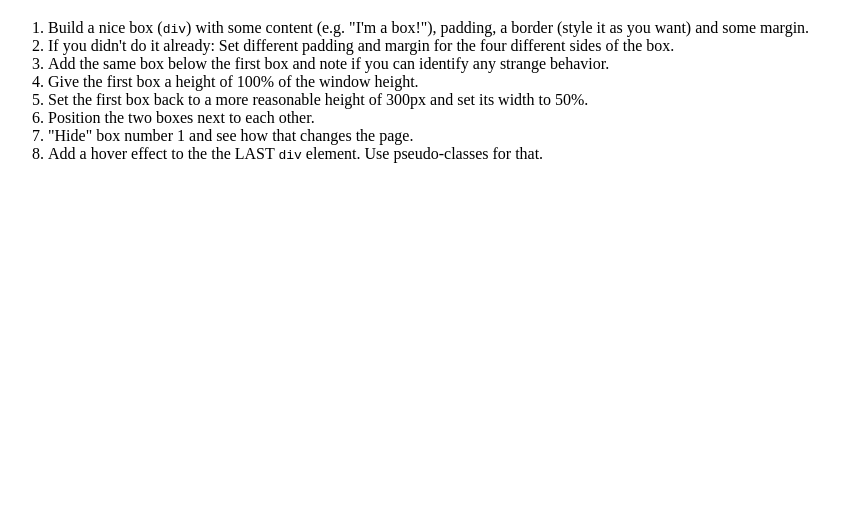
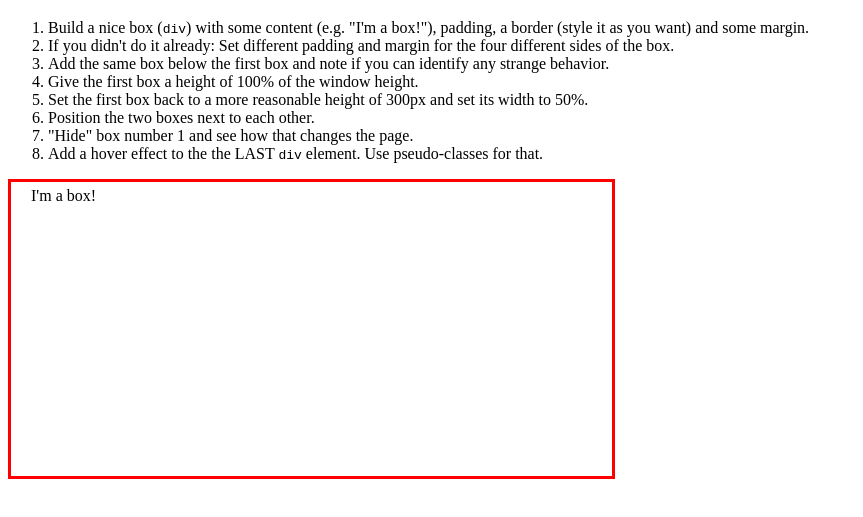
Before and after one commit to Kise07/CSS, a plain HTML site: page Assignments/diving-deeper-06-assignment-problem/index.html in a window 1280 px wide. Shown: the part 61-578 px from the top of the page, without its empty margins (0-863 px from the left). Drawn offline with Linux system fonts and the light colour scheme.

Commit message:
Assignment Solved

```diff
--- a/Assignments/diving-deeper-06-assignment-problem/index.html
+++ b/Assignments/diving-deeper-06-assignment-problem/index.html
@@ -19,5 +19,8 @@
         <li>"Hide" box number 1 and see how that changes the page.</li>
         <li>Add a hover effect to the the LAST <code>div</code> element. Use pseudo-classes for that.</li>
     </ol>
+    <div class="box" id="first-box">I'm a box!</div>
+    <!-- #3 -->
+    <div class="box">I'm a box!</div>
 </body>
 </html>
--- a/Assignments/diving-deeper-06-assignment-problem/main.css
+++ b/Assignments/diving-deeper-06-assignment-problem/main.css
@@ -0,0 +1,67 @@
+/* #1 */
+/* .box {
+  padding: 10px;
+  border: 3px solid red;
+  margin: 20px;
+} */
+
+/* #2 */
+.box {
+  padding-top: 5px;
+  padding-right: 10px;
+  padding-bottom: 15px;
+  padding-left: 20px;
+
+  padding: 5px 10px 15px 20px;
+
+  border-top: 3px solid red;
+  border-right: 3px solid red;
+  border-bottom: 3px solid red;
+  border-left: 3px solid red;
+  border-top-style: solid;
+  border-top-width: 3px;
+  border-top-color: red;
+
+  border-style: solid;
+  border-width: 3px;
+  border-color: red;
+
+  margin-top: 10px;
+  margin-right: 20px;
+  margin-bottom: 30px;
+  margin-left: 40px;
+
+  margin: 10px 20px 30px 40px;
+
+  /* #6 */
+  box-sizing: border-box;
+  height: 300px;
+  width: 48%;
+  display: inline-block;
+  margin: 0;
+}
+
+/* #4 */
+html,
+body {
+  height: 100%;
+}
+
+/* #4&5 */
+/* #first-box {
+  height: 100%;
+  box-sizing: border-box;
+  height: 300px;
+  width: 50%;
+} */
+
+/* #7 */
+#first-box {
+  display: none;
+  /* visibility: hidden; */
+}
+
+/* #8 */
+div:last-of-type:hover {
+  border-color: green;
+}
```
Also changed, not shown: 1 other file.
